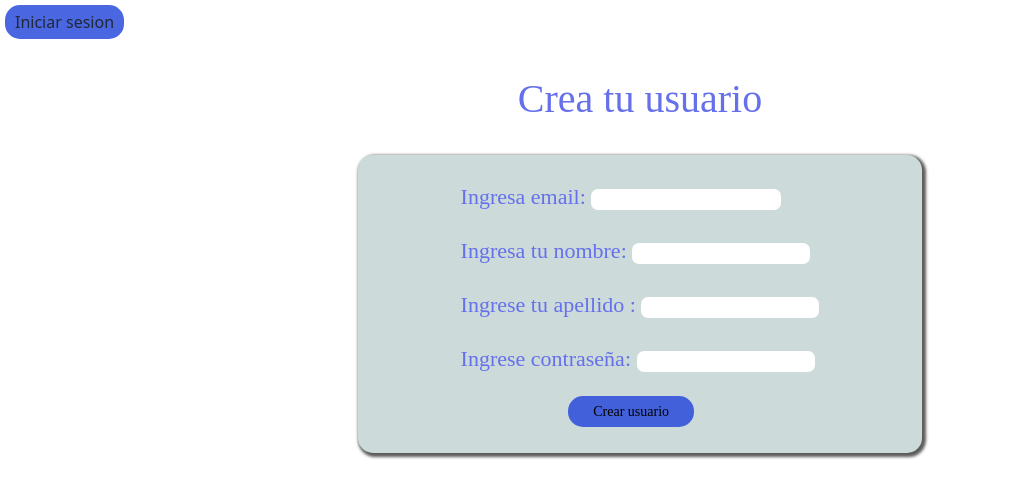
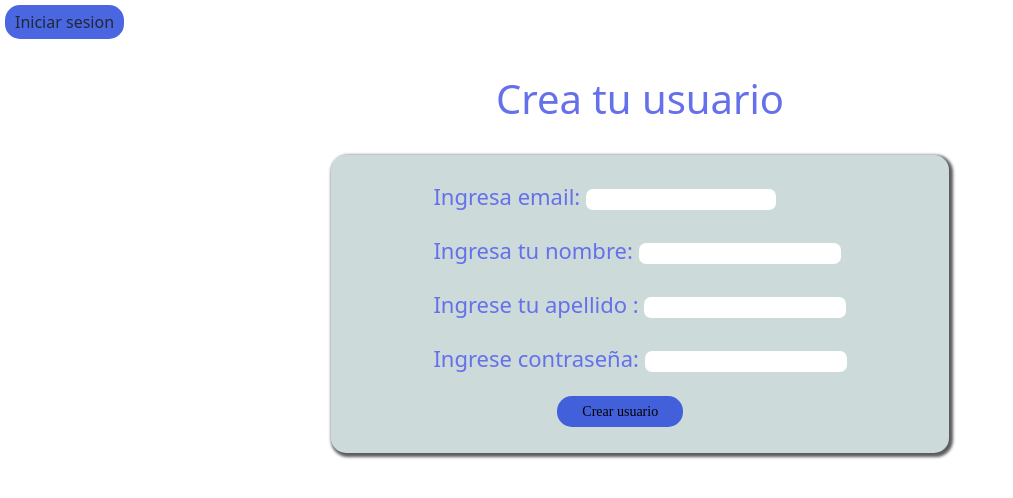
Before and after one commit to edgardo90/deploy-front-presopuestoApp, a React (Create React App) app: page /registrer in a window 1280 px wide. Shown: the top 498 px of the page, without its empty margins (0-1013 px from the left). Built offline with nearby package versions, Linux system fonts and the light colour scheme; no server answers.

Commit message:
modificacion en el css tipo de letra

```diff
--- a/src/components/create/css/OperationCreate.module.css
+++ b/src/components/create/css/OperationCreate.module.css
@@ -44,7 +44,7 @@
     margin-top: 30px;
     font-size: 40px ;
     color: rgb(101, 112, 235);
-    font-family: 'Cookie', cursive;
+    /* font-family: 'Cookie', cursive; */
   }
 
   .box{
@@ -62,7 +62,7 @@
     font-size: 14px;
     background-position: center center;
     color: rgb(101, 112, 235);
-    font-family: 'Cookie', cursive;
+    /* font-family: 'Cookie', cursive; */
     box-shadow: 2px 2px 3px 2px rgb(93, 92, 92);
     background-color: rgb(204, 218, 218);
     border-radius: 15px;
```
